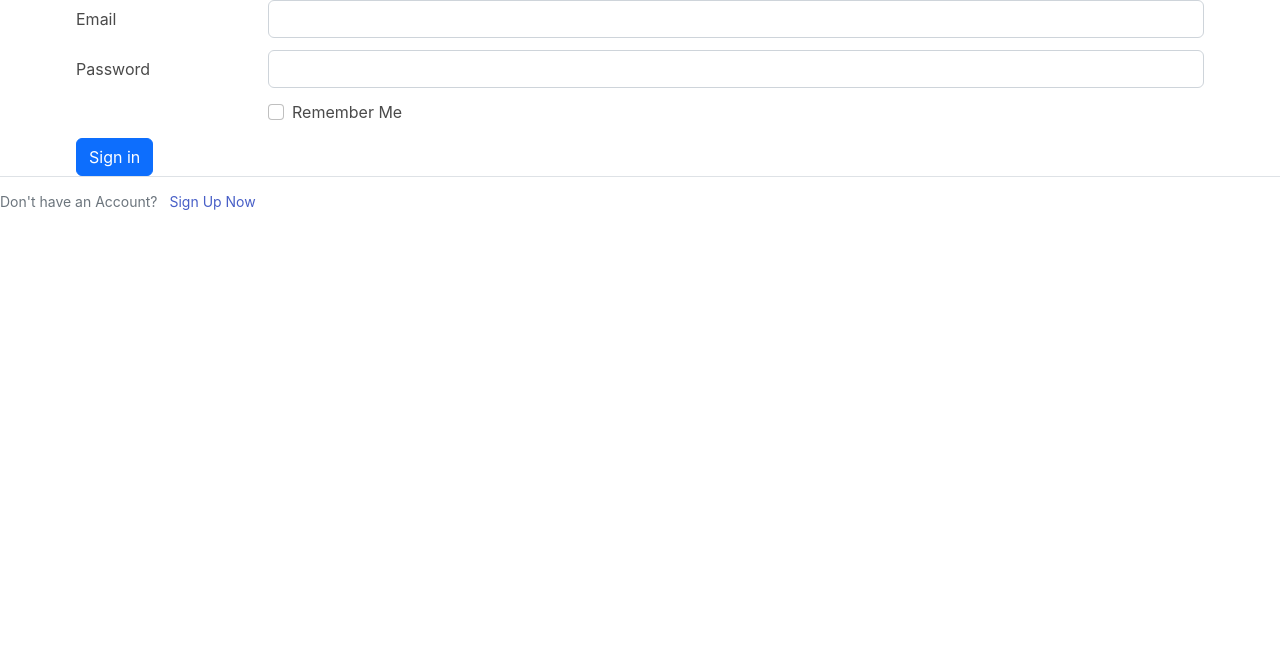
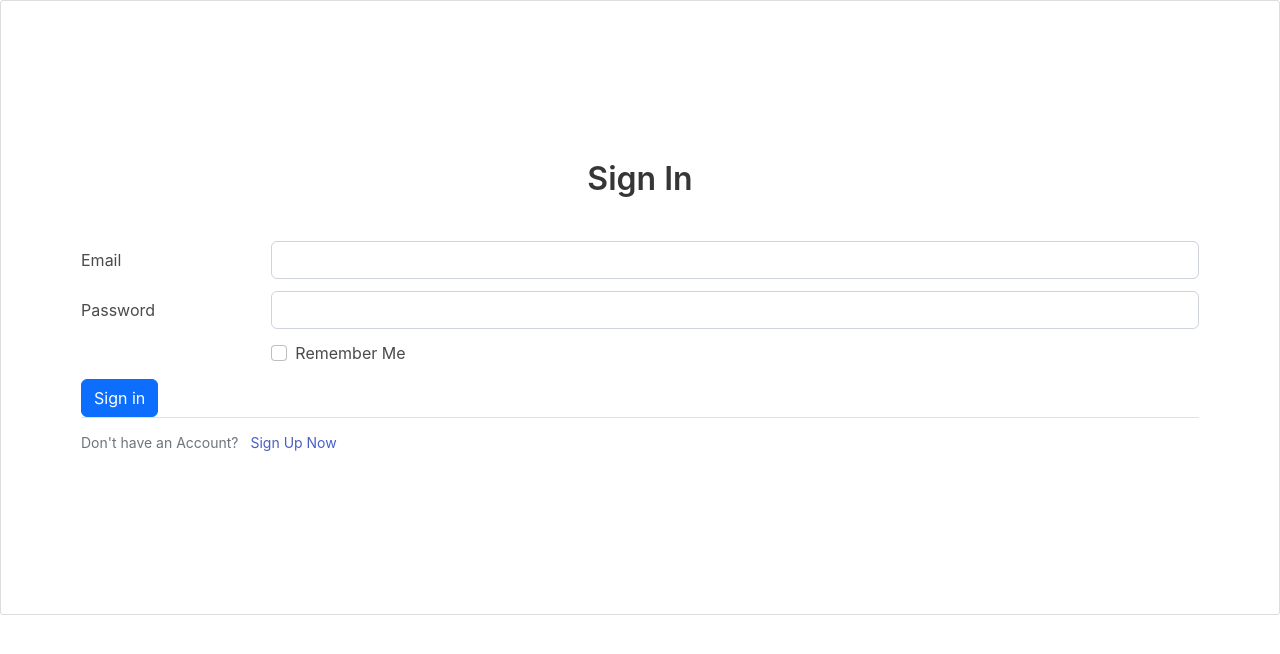
Before and after one commit to kelvinmburu/picstack, a Django app: page /login/ in a window 1280 px wide. Shown: the part 68-722 px from the top of the page. Run offline with Django 4.2, Linux system fonts and the light colour scheme; some libraries are stand-ins or nearby versions.

Commit message:
chore: added title header container

```diff
--- a/picsapp/templates/picsapp/login.html
+++ b/picsapp/templates/picsapp/login.html
@@ -2,7 +2,8 @@
 
 {% block body %}
 <div class="bg">{% include 'navbar.html' %}</div>
-<div class="container">
+<div class="content-section">
+    <h1 class="text-center title">Sign In</h1>
     <form class="form-group">
         <div class="row mb-3">
             <label for="inputEmail3" class="col-sm-2 col-form-label">Email</label>
@@ -28,11 +29,10 @@
         </div>
         <button type="submit" class="btn btn-primary">Sign in</button>
     </form>
-</div>
-
-<div class="border-top pt-3">
-    <small class="text-muted">
-        Don't have an Account? <a class="ml-2" href=" ">Sign Up Now</a>
-    </small>
+    <div class="border-top pt-3">
+        <small class="text-muted">
+            Don't have an Account? <a class="ml-2" href=" ">Sign Up Now</a>
+        </small>
+    </div>
 </div>
 {% endblock %}
```
